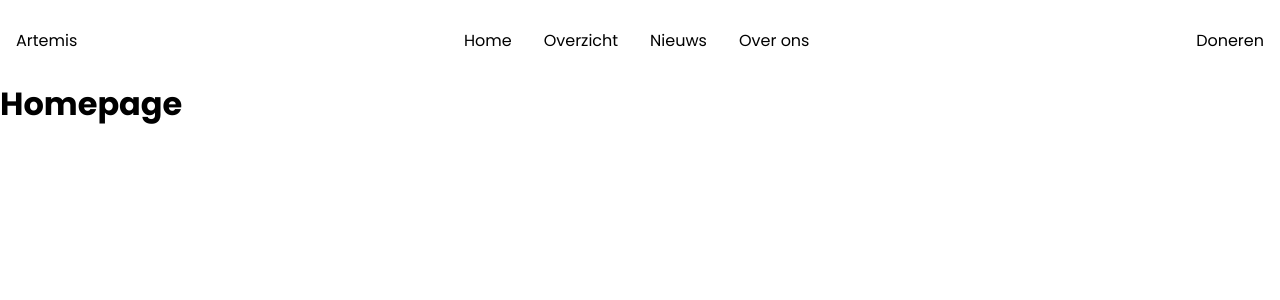
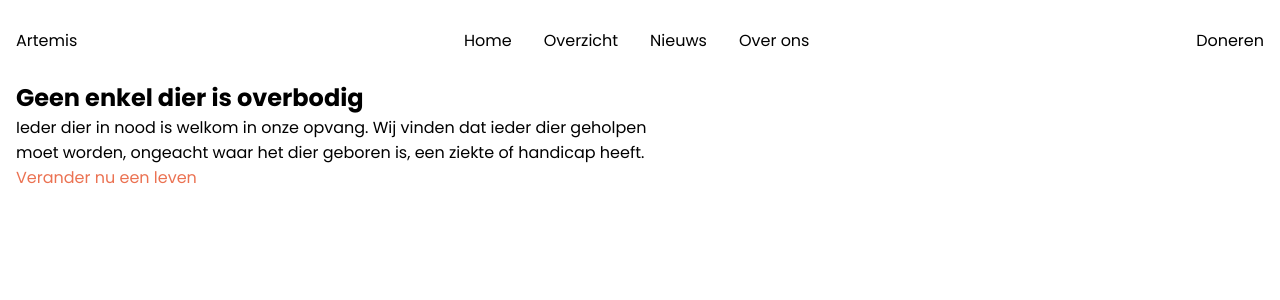
Before and after one commit to Markiesch/Artemis, a Vue app: page / in a window 1280 px wide. Shown: the top 300 px of the page. Built offline with nearby package versions, Linux system fonts and the light colour scheme.

Commit message:
Add homepage template

```diff
--- a/src/views/Home.vue
+++ b/src/views/Home.vue
@@ -1,3 +1,22 @@
 <template>
-  <h1>Homepage</h1>
+  <section class="hero">
+    <h1>Geen enkel dier is overbodig</h1>
+    <p>Ieder dier in nood is welkom in onze opvang. Wij vinden dat ieder dier geholpen moet worden, ongeacht waar het dier geboren is, een ziekte of handicap heeft.</p>
+
+    <router-link :to="{ name: 'Home' }">Verander nu een leven</router-link>
+  </section>
 </template>
+
+<style lang="scss">
+.hero {
+  min-height: calc(100vh - var(--nav-height) * 2);
+
+  & > * {
+    max-width: 40rem;
+  }
+
+  a {
+    color: var(--primary-color);
+  }
+}
+</style>
```
